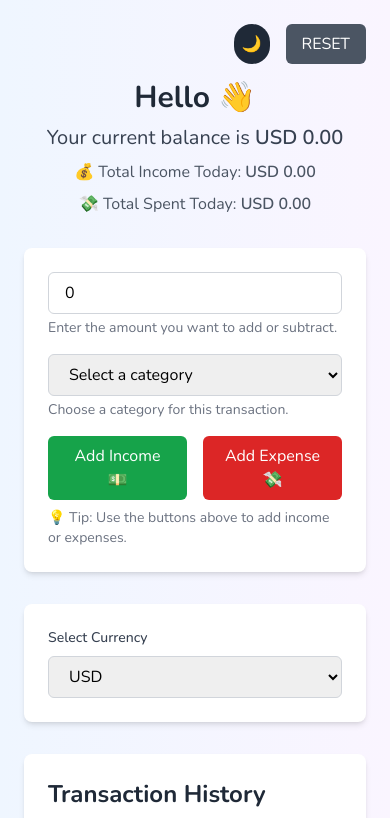
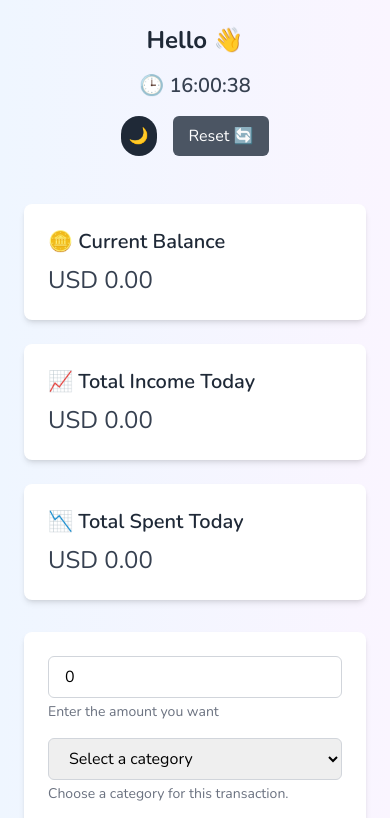
Before and after one commit to YassineBenZriouil/Income-Manager, a React (Create React App) app: page /home in a window 390 px wide. Shown: the top 818 px of the page. Built offline with nearby package versions, Linux system fonts and the light colour scheme; no server answers.

Commit message:
Adding Api Currency Ext and Clocks and carding

```diff
--- a/src/App.js
+++ b/src/App.js
@@ -8,7 +8,6 @@ import "react-toastify/dist/ReactToastify.css";
 import "./style/global.css";
 
 import Home from "./components/home";
-import Header from "./static/header";
 import Form from "./components/form";
 
 function App() {
--- /dev/null
+++ b/src/components/clock.js
@@ -0,0 +1,29 @@
+// src/components/Clock.js
+import React, { useState, useEffect } from "react";
+
+const Clock = () => {
+    const [currentTime, setCurrentTime] = useState(new Date());
+
+    useEffect(() => {
+        const interval = setInterval(() => {
+            setCurrentTime(new Date());
+        }, 1000);
+
+        return () => clearInterval(interval);
+    }, []);
+
+    const formatTime = (date) => {
+        const hours = String(date.getHours()).padStart(2, "0");
+        const minutes = String(date.getMinutes()).padStart(2, "0");
+        const seconds = String(date.getSeconds()).padStart(2, "0");
+        return `${hours}:${minutes}:${seconds}`;
+    };
+
+    return (
+        <div className="text-xl md:text-2xl font-semibold text-gray-700 dark:text-gray-300">
+            🕒 {formatTime(currentTime)}
+        </div>
+    );
+};
+
+export default Clock;
--- a/src/components/form.js
+++ b/src/components/form.js
@@ -6,7 +6,7 @@ import { useNavigate } from "react-router-dom";
 
 const Form = () => {
     const [name, setName] = useState("");
-    const [balance, setBalance] = useState(0);
+    const [balance] = useState(0);
     const dispatch = useDispatch();
     const navigate = useNavigate();
 
@@ -36,21 +36,7 @@ const Form = () => {
                             required
                         />
                     </div>
-                    <div>
-                        <label className="block text-sm font-medium text-gray-700">
-                            Initial Balance
-                        </label>
-                        <input
-                            type="number"
-                            placeholder="Enter your balance"
-                            value={balance}
-                            onChange={(e) =>
-                                setBalance(parseFloat(e.target.value))
-                            }
-                            className="mt-1 block w-full px-4 py-2 border border-gray-300 rounded-md shadow-sm focus:ring-indigo-500 focus:border-indigo-500"
-                            required
-                        />
-                    </div>
+
                     <button
                         type="submit"
                         className="w-full bg-indigo-600 text-white py-2 px-4 rounded-md hover:bg-indigo-700 focus:outline-none focus:ring-2 focus:ring-indigo-500"
--- a/src/components/home.js
+++ b/src/components/home.js
@@ -1,28 +1,48 @@
 // src/components/Home.js
 import React, { useState, useEffect } from "react";
 import { useSelector, useDispatch } from "react-redux";
-import { addToBalance, subtractFromBalance, resetUser } from "../redux/slice";
+import {
+    addToBalance,
+    subtractFromBalance,
+    resetUser,
+    setCurrencies,
+} from "../redux/slice";
 import { useNavigate } from "react-router-dom";
 import PieChart from "./pieChart";
 import DarkModeToggle from "./DarkModeToggle";
 import HistoryTable from "./HistoryTable";
-import { fetchExchangeRate } from "./currencyApi";
+import { fetchExchangeRate, allTheCurrenciesExtentions } from "./currencyApi";
+import Clock from "./clock";
 
 const Home = () => {
-    const { name, balance, history } = useSelector((state) => state.user);
+    const { name, balance, history, currencies } = useSelector(
+        (state) => state.user
+    );
     const dispatch = useDispatch();
     const navigate = useNavigate();
     const [amount, setAmount] = useState(0);
     const [category, setCategory] = useState("");
     const [showResetConfirmation, setShowResetConfirmation] = useState(false);
-    const [currencySelection, setCurrencySelection] = useState("USD"); // Track selected currency
-    const [exchangeRate, setExchangeRate] = useState(1); // Default rate for USD
-    const [isLoading, setIsLoading] = useState(false); // Track loading state
+    const [currencySelection, setCurrencySelection] = useState("USD");
+    const [exchangeRate, setExchangeRate] = useState(1);
+    const [isLoading, setIsLoading] = useState(false);
+
+    // Fetch currencies and set them in the Redux store
+    useEffect(() => {
+        const fetchCurrencies = async () => {
+            const currencies = await allTheCurrenciesExtentions();
+            if (currencies) {
+                dispatch(setCurrencies(currencies)); // Dispatch currencies to the store
+            }
+        };
+
+        fetchCurrencies();
+    }, [dispatch]);
 
     // Fetch exchange rate when currencySelection changes
     useEffect(() => {
         if (currencySelection === "USD") {
-            setExchangeRate(1); // No conversion needed for USD
+            setExchangeRate(1);
             return;
         }
 
@@ -43,12 +63,10 @@ const Home = () => {
         fetchRate();
     }, [currencySelection]);
 
-    // Utility function to convert all monetary values
     const convertAllValues = (value) => {
-        return value * exchangeRate; // Apply the exchange rate
+        return value * exchangeRate;
     };
 
-    // Convert balance, income, and expenses
     const convertedBalance = convertAllValues(balance);
     const totalIncome = history
         .filter((transaction) => transaction.type === "add")
@@ -88,23 +106,33 @@ const Home = () => {
         setShowResetConfirmation(false);
     };
 
-    const formatDate = (dateString) => {
-        const date = new Date(dateString);
-        return date.toLocaleDateString();
-    };
-
     return (
         <div className="min-h-screen bg-gradient-to-r from-blue-50 to-purple-50 dark:from-gray-900 dark:to-gray-800 p-6">
-            <div className="max-w-7xl mx-auto">
-                <div className="flex justify-end mb-4 space-x-4">
+            <div className="flex flex-col md:flex-row justify-between items-center mb-8 space-y-4 md:space-y-0">
+                {/* Greeting */}
+                <h1 className="text-2xl md:text-3xl font-bold text-gray-800 dark:text-gray-200">
+                    Hello {name} 👋
+                </h1>
+
+                {/* Clock */}
+                <div className="text-xl md:text-2xl font-semibold text-gray-700 dark:text-gray-300">
+                    <Clock />
+                </div>
+
+                {/* Buttons (Dark Mode and Reset) */}
+                <div className="flex items-center space-x-4">
                     <DarkModeToggle />
                     <button
                         onClick={handleReset}
-                        className="bg-gray-600 text-white py-2 px-4 rounded-md hover:bg-gray-700 focus:outline-none focus:ring-2 focus:ring-gray-500"
+                        className="bg-gray-600 text-white py-2 px-4 rounded-md hover:bg-gray-700 focus:outline-none focus:ring-2 focus:ring-gray-500 transition duration-300 ease-in-out"
                     >
-                        RESET
+                        Reset 🔄
                     </button>
                 </div>
+            </div>
+
+            <div className="flex justify-end mb-4 space-x-4"></div>
+            <div className="max-w-7xl mx-auto">
                 {showResetConfirmation && (
                     <div className="fixed inset-0 bg-black bg-opacity-50 flex items-center justify-center">
                         <div className="bg-white dark:bg-gray-800 p-6 rounded-lg shadow-lg">
@@ -129,29 +157,32 @@ const Home = () => {
                         </div>
                     </div>
                 )}
-                <div className="text-center mb-8">
-                    <h1 className="text-3xl font-bold text-gray-800 dark:text-gray-200">
-                        Hello {name} 👋
-                    </h1>
-                    <h2 className="text-xl text-gray-700 dark:text-gray-300 mt-2">
-                        Your current balance is{" "}
-                        <span className="font-semibold">
+                <div className="grid grid-cols-1 md:grid-cols-3 gap-6 mb-8">
+                    <div className="bg-white dark:bg-gray-700 p-6 rounded-lg shadow-md">
+                        <h2 className="text-xl font-semibold text-gray-800 dark:text-gray-200">
+                            🪙 Current Balance
+                        </h2>
+                        <p className="text-2xl text-gray-700 dark:text-gray-300 mt-2">
                             {currencySelection} {convertedBalance.toFixed(2)}
-                        </span>
-                    </h2>
-                    <p className="text-gray-600 dark:text-gray-400 mt-2">
-                        💰 Total Income Today:{" "}
-                        <span className="font-semibold">
+                        </p>
+                    </div>
+                    <div className="bg-white dark:bg-gray-700 p-6 rounded-lg shadow-md">
+                        <h2 className="text-xl font-semibold text-gray-800 dark:text-gray-200">
+                            📈 Total Income Today
+                        </h2>
+                        <p className="text-2xl text-gray-700 dark:text-gray-300 mt-2">
                             {currencySelection}{" "}
                             {convertedTotalIncome.toFixed(2)}
-                        </span>
-                    </p>
-                    <p className="text-gray-600 dark:text-gray-400 mt-2">
-                        💸 Total Spent Today:{" "}
-                        <span className="font-semibold">
+                        </p>
+                    </div>
+                    <div className="bg-white dark:bg-gray-700 p-6 rounded-lg shadow-md">
+                        <h2 className="text-xl font-semibold text-gray-800 dark:text-gray-200">
+                            📉 Total Spent Today
+                        </h2>
+                        <p className="text-2xl text-gray-700 dark:text-gray-300 mt-2">
                             {currencySelection} {convertedTotalSpent.toFixed(2)}
-                        </span>
-                    </p>
+                        </p>
+                    </div>
                 </div>
                 <div className="bg-white dark:bg-gray-700 p-6 rounded-lg shadow-md mb-8">
                     <div className="flex flex-col space-y-4 sm:flex-row sm:space-y-0 sm:space-x-4">
@@ -166,7 +197,7 @@ const Home = () => {
                                 className="w-full px-4 py-2 border border-gray-300 dark:border-gray-600 rounded-md focus:ring-indigo-500 focus:border-indigo-500 dark:bg-gray-800 dark:text-white"
                             />
                             <p className="text-sm text-gray-500 dark:text-gray-400 mt-1">
-                                Enter the amount you want to add or subtract.
+                                Enter the amount you want
                             </p>
                         </div>
                         <div className="w-full sm:flex-1">
@@ -218,12 +249,11 @@ const Home = () => {
                         onChange={(e) => setCurrencySelection(e.target.value)}
                         className="w-full px-4 py-2 border border-gray-300 dark:border-gray-600 rounded-md focus:ring-indigo-500 focus:border-indigo-500 dark:bg-gray-800 dark:text-white"
                     >
-                        <option value="USD">USD</option>
-                        <option value="EUR">EUR</option>
-                        <option value="GBP">GBP</option>
-                        <option value="JPY">JPY</option>
-                        <option value="INR">INR</option>
-                        {/* Add more currencies as needed */}
+                        {currencies.map((currency) => (
+                            <option key={currency} value={currency}>
+                                {currency}
+                            </option>
+                        ))}
                     </select>
                 </div>
                 <HistoryTable history={history} />
--- a/src/static/toast.js
+++ /dev/null
@@ -1,6 +0,0 @@
-import { toast } from "react-toastify";
-import "react-toastify/dist/ReactToastify.css";
-
-export const customToast = (message, type = "default") => {
-    toast(message, { type });
-};
```
Also changed, not shown: src/components/currencyApi.js (+25 -20 lines), src/redux/slice.js (+11 -3 lines), src/static/header.js (deleted, +0 -83 lines), src/static/loading.js (deleted, +0 -27 lines).
